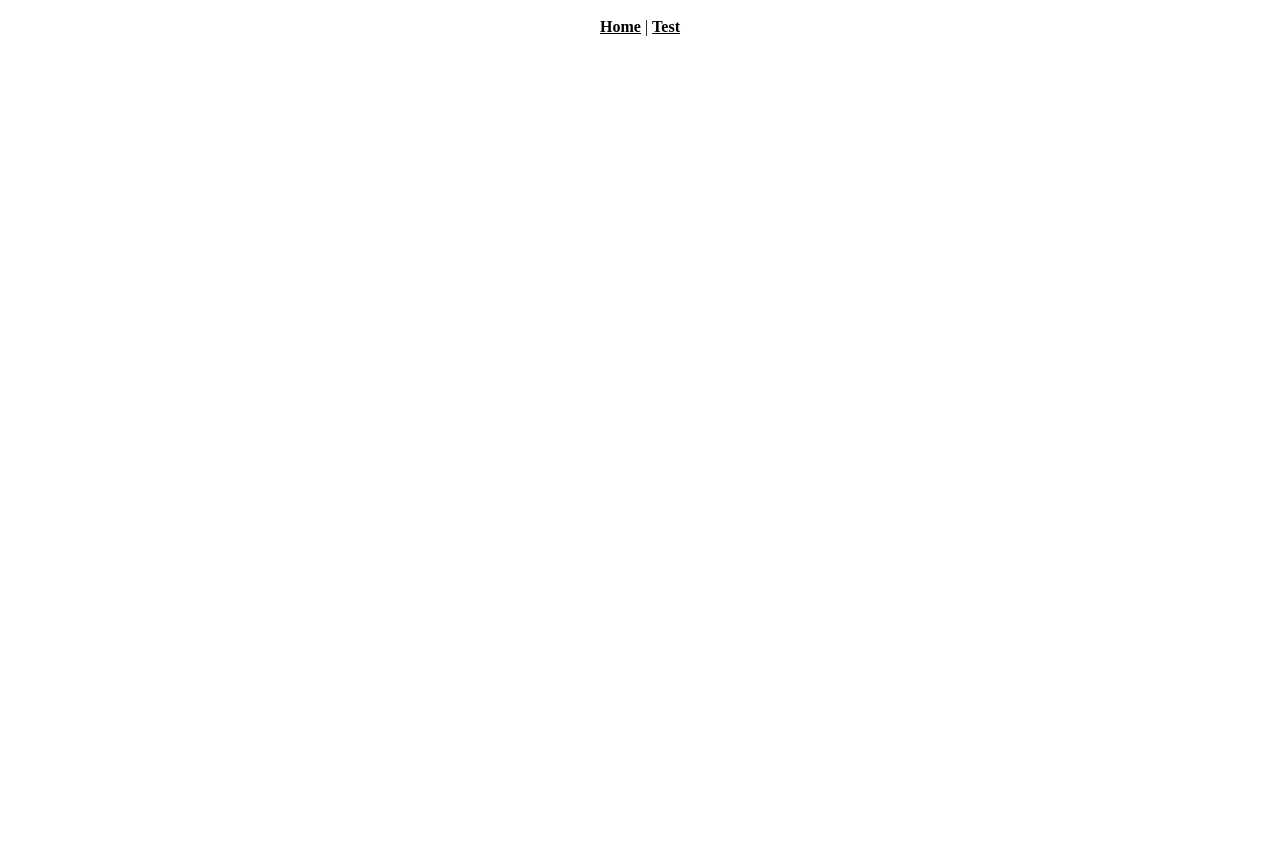
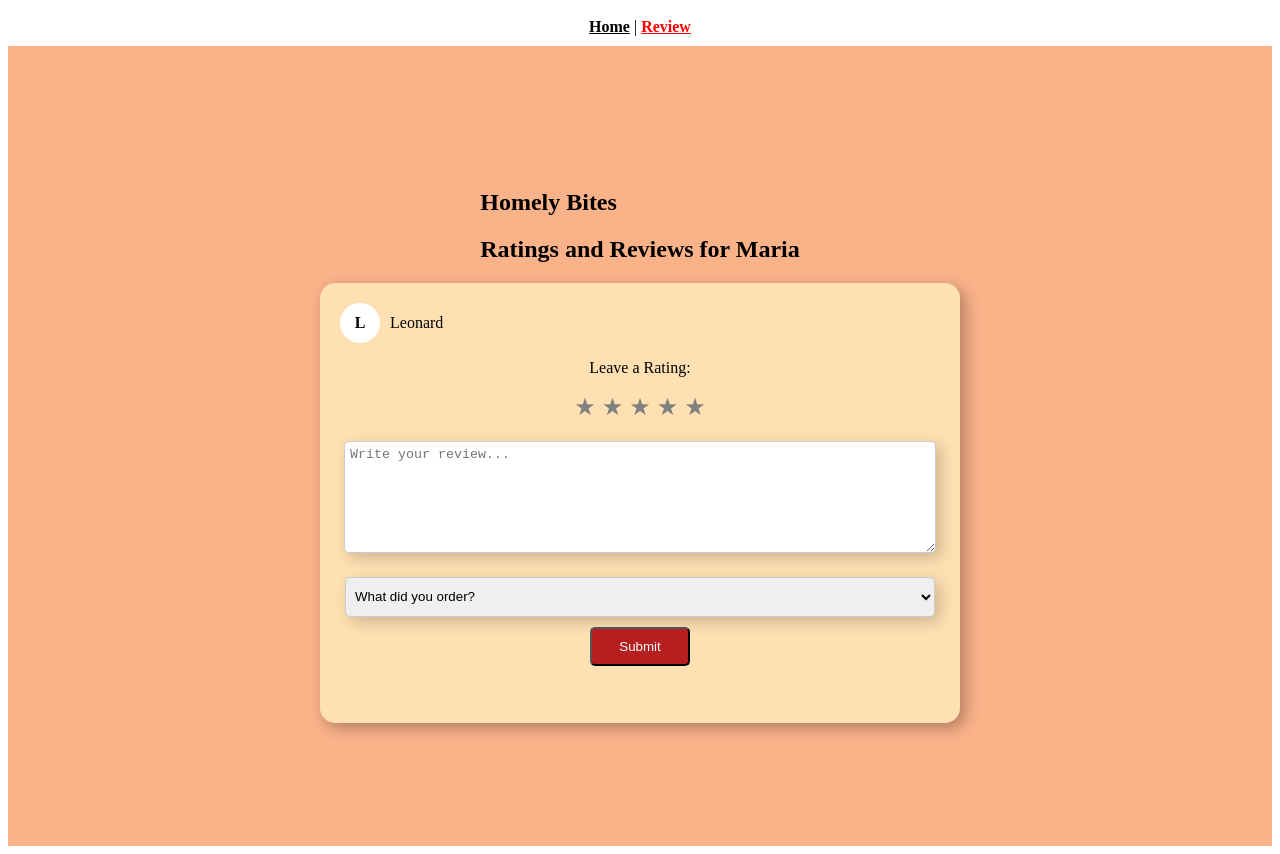
Before and after one commit to iqour/homelybites, a Vue app in the folder HomelyBites/: page /review in a window 1280 px wide. Before the commit this address had no page. Before the commit the page ends 800 px from the top, so only its background shows below. Built offline with nearby package versions, Linux system fonts and the light colour scheme.

Commit message:
setting up review page

```diff
--- a/HomelyBites/package.json
+++ b/HomelyBites/package.json
@@ -9,11 +9,13 @@
     "preview": "vite preview"
   },
   "dependencies": {
-    "vue": "^3.5.13"
+    "firebase": "^11.4.0",
+    "vue": "^3.5.13",
+    "vue-router": "^4.5.0"
   },
   "devDependencies": {
     "@vitejs/plugin-vue": "^5.2.1",
-    "vite": "^6.2.1",
+    "vite": "^6.2.2",
     "vite-plugin-vue-devtools": "^7.7.2"
   }
 }
--- a/HomelyBites/src/App.vue
+++ b/HomelyBites/src/App.vue
@@ -1,12 +1,11 @@
 <template>
   <div id = "container">
     <div id ="nav">
-    <router-link to = "/">Home</router-link> |
-    <router-link to = "Test"> Test</router-link>
+    <router-link to = "/">Home</router-link>  |
+    <router-link to = "/review">Review</router-link>
     </div>
   </div>
   <router-view/>
-
 </template>
 
 <script>
--- a/HomelyBites/src/firebase.js
+++ b/HomelyBites/src/firebase.js
@@ -11,6 +11,6 @@ const firebaseConfig = {
     measurementId: "G-LX4JMZ81QK"
   };
 
-  const firebaseApp = initializeApp(firebseConfig);
+const firebaseApp = initializeApp(firebaseConfig);
 
-  export default firebaseApp;
+export default firebaseApp;
--- a/HomelyBites/src/main.js
+++ b/HomelyBites/src/main.js
@@ -2,5 +2,4 @@ import { createApp } from 'vue'
 import App from './App.vue'
 import router from './router/index.js'
 
-
 createApp(App).use(router).mount('#app')
--- a/HomelyBites/src/router/index.js
+++ b/HomelyBites/src/router/index.js
@@ -1,6 +1,6 @@
 import { createRouter, createWebHistory } from "vue-router";
 import Home from "@/views/Home.vue";
-import TestPage from "@/views/TestPage.vue";
+import ReviewPage from "@/views/ReviewPage.vue";
 
 const routes = [
     {
@@ -9,9 +9,9 @@ const routes = [
         component: Home
     },
     {
-        path: '/test',
-        name: 'Test',
-        component: TestPage
+        path: '/review',
+        name: 'Review',
+        component: ReviewPage
     }
 ]
 
--- a/HomelyBites/src/views/Home.vue
+++ b/HomelyBites/src/views/Home.vue
@@ -1,8 +1,3 @@
-<template>
-    <h1>Home Page</h1>
-
-</template>
-
 <script>
 export default {
     name: 'App',
--- /dev/null
+++ b/HomelyBites/src/views/ReviewPage.vue
@@ -0,0 +1,169 @@
+<template>
+    <div class="review-container">
+        <div class="title">
+            <h2>Homely Bites</h2>
+            <h2>Ratings and Reviews for Maria</h2> <!-- Maria to be replaced by name of the chef to be reviewed -->
+        </div>
+
+        <div class="review-card">
+            <div class="user-info">
+                <div class="avatar">L</div> <!-- L to be replaced by user profile pic -->
+                <span>Leonard</span> <!-- Leonard to be replaced by the name of the consumer -->
+            </div>
+
+            <div class="rating-section">
+                <p>Leave a Rating:</p>
+                <div class="stars">
+                    <span v-for="(index) in 5" :key="index" @click="setRating(index + 1)" :class="{ active: index < rating }"> ★ </span>
+                </div>
+            </div>
+
+            <textarea v-model="review" placeholder="Write your review..."></textarea>
+
+            <select v-model="selectedDish">
+                <option disabled value="">What did you order?</option>
+                <option v-for="dish in dishes" :key="dish" :value="dish"> {{ dish }} </option>
+            </select>
+
+            <button @click="submitReview">Submit</button>
+        </div>
+    </div>
+</template>
+
+<script>
+import firebaseApp from '../firebase.js';
+import { getFirestore } from "firebase/firestore";
+import { collection, doc } from "firebase/firestore";
+const db = getFirestore(firebaseApp);
+
+export default {
+    name: 'Review',
+
+    data() {
+        return {
+            rating: 0,
+            review: "",
+            selectedDish: "",
+            dishes: ["Tacos", "Burrito", "Quesadilla", "Enchiladas"], // to be replaced by dishes chef's menu
+        };
+    },
+
+    methods: {
+        setRating(stars) {
+            this.rating = stars;
+        },
+
+        async submitReview() {
+            if (!this.rating || !this.review || !this.selectedDish) {
+                alert("Please complete all fields before submitting.");
+                return;
+            }
+
+            const reviewData = {
+                rating: this.rating,
+                review: this.review,
+                dish: this.selectedDish,
+                timestamp: firebase.firestore.FieldValue.serverTimestamp(),
+            };
+
+            try {
+                await db.collection("MariaReviews").add(reviewData); // replace Maria with chef's name, and change database structure if necessary
+                alert("Review submitted successfully!");
+            } catch (error) {
+                console.error("Error submitting review:", error);
+                alert("Error submitting review.")
+            }
+        },
+    },
+};
+</script>
+
+<style scoped>
+    .review-container {
+        background-color: #FAB289;
+        text-align: center;
+        min-height: 100vh;
+        display: flex;
+        flex-direction: column;
+        justify-content: center;
+        align-items: center;
+    }
+
+    .title {
+        text-align: left;
+    }
+
+    .review-card {
+        background-color: #FFE0B2;
+        padding: 20px;
+        border-radius: 15px;
+        width: 600px;
+        height: 400px;
+        box-shadow: 5px 5px 15px rgba(0, 0, 0, 0.3);
+    }
+
+    .user-info {
+        display: flex;
+        align-items: center;
+        gap: 10px;
+        margin-bottom: 10px;
+    }
+
+    .avatar {
+        width: 40px;
+        height: 40px;
+        background-color: white;
+        border-radius: 50%;
+        display: flex;
+        align-items: center;
+        justify-content: center;
+        font-weight: bold;
+    }
+
+    .rating-section {
+        margin: 10px 0;
+    }
+
+    .stars span {
+        font-size: 24px;
+        cursor: pointer;
+        color: gray;
+    }
+
+    .stars .active {
+        color: gold;
+    }
+
+    textarea {
+        width: 580px;
+        height: 100px;
+        margin: 10px 0;
+        padding: 5px;
+        border: 1px solid #ccc;
+        border-radius: 5px;
+        box-shadow: 5px 5px 15px rgba(0, 0, 0, 0.2);
+    }
+
+    select {
+        width: 590px;
+        height: 40px;
+        padding: 5px;
+        border: 1px solid #ccc;
+        border-radius: 5px;
+        margin: 10px 0;
+        box-shadow: 5px 5px 15px rgba(0, 0, 0, 0.2);
+    }
+
+    button {
+        background-color: #B51F1F;
+        color: white;
+        padding: 10px;
+        border-radius: 5px;
+        cursor: pointer;
+        width: 100px;
+    }
+
+    button:hover {
+        background-color: rgb(159, 39, 39);
+    }
+</style>
--- a/HomelyBites/src/views/TestPage.vue
+++ /dev/null
@@ -1,17 +0,0 @@
-<template>
-    <h1>Test Page</h1><br>
-</template>
-
-<script>
-export default{
-    name: 'Test'
-}
-</script>
-
-<style>
-h1{
-    height: 25px;
-    text-align: center;
-    font-size: 20px;
-}
-</style>
```
Also changed, not shown: 1 other file (tests, documents, lock files or other folders).
